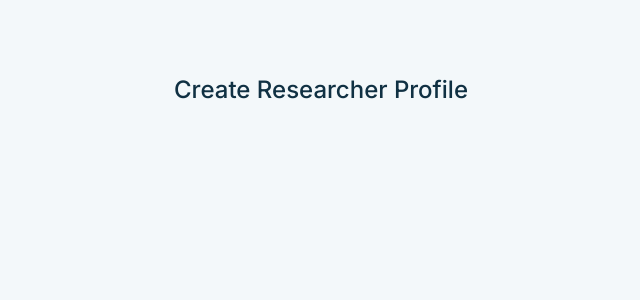
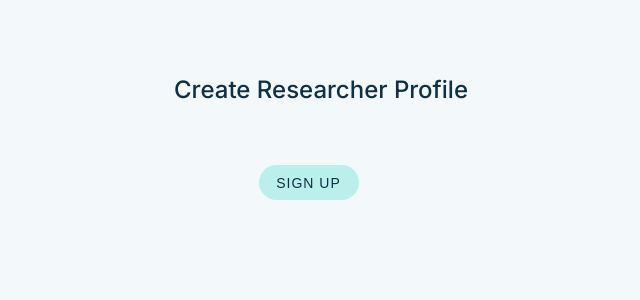
Before and after one commit to yuchenfany/research_match, a React (Create React App) app in the folder research-app/: page /researcher-profile in a window 1280 px wide. Shown: the top 300 px of the page, without its empty margins (319-959 px from the left). Built offline with nearby package versions, Linux system fonts and the light colour scheme.

Commit message:
changed Home screen routing on Login depending on account type

```diff
--- a/research-app/src/App.js
+++ b/research-app/src/App.js
@@ -7,6 +7,7 @@ import {
 import React, { useState } from 'react';
 import Login from './components/Login';
 import ParticipantHome from './components/ParticipantHome';
+import ResearcherHome from './components/ResearcherHome';
 import Create from './components/Create';
 import ParticipantProfile from './components/ParticipantProfile';
 import ResearcherProfile from './components/ResearcherProfile';
@@ -29,6 +30,7 @@ function App() {
       <Routes>
         <Route exact path="/" element={<Login user={user} setUser={setUser} />} />
         <Route exact path="/participant-home" element={<ParticipantHome user={user} setUser={setUser} setStudy={setStudy} />} />
+        <Route exact path="/researcher-home" element={<ResearcherHome user={user} setUser={setUser} setStudy={setStudy} />} />
         <Route exact path="/study/:id" element={<Study study={study} setStudy={setStudy} user={user} setUser={setUser} />} />
         <Route exact path="/create" element={<Create user={user} setUser={setUser} />} />
         <Route exact path="/add-study" element={<AddStudy study={study} setStudy={setStudy} />} />
--- a/research-app/src/components/Login.js
+++ b/research-app/src/components/Login.js
@@ -43,7 +43,11 @@ function Login({ user, setUser }) {
       setError({ message: 'User does not exist' });
       event.preventDefault();
     } else if (json.password === user.password) {
-      navigate('/participant-home');
+      if (json.type === 0) {
+        navigate('/participant-home');
+      } else if (json.type === 1) {
+        navigate('/researcher-home');
+      }
     } else {
       console.log('INCORRECT PASSWORD');
       setError({ message: 'Incorrect password' });
--- a/research-app/src/components/ResearcherHome.js
+++ b/research-app/src/components/ResearcherHome.js
@@ -0,0 +1,16 @@
+/* eslint-disable react/prop-types */
+/* eslint-disable react/jsx-filename-extension */
+import React from 'react';
+import '../assets/index.css';
+import { useNavigate } from 'react-router-dom';
+
+function ResearcherHome({ user, setUser, setStudy }) {
+  return (
+    <div className="ResearcherProfile">
+      <div className="header-left">Researcher Home</div>
+
+    </div>
+  );
+}
+
+export default ResearcherHome;
--- a/research-app/src/components/ResearcherProfile.js
+++ b/research-app/src/components/ResearcherProfile.js
@@ -5,10 +5,17 @@ import '../assets/index.css';
 import { useNavigate } from 'react-router-dom';
 
 function ResearcherProfile({ user, setUser }) {
+  const navigate = useNavigate();
+
+  async function handleSubmit(event) {
+    // TODO: ADD VERIFY
+    navigate('/researcher-home');
+  }
+
   return (
     <div className="ResearcherProfile">
       <div className="header-left">Create Researcher Profile</div>
-
+      <input className="signup-button" type="submit" value="SIGN UP" onClick={handleSubmit} />
     </div>
   );
 }
```
